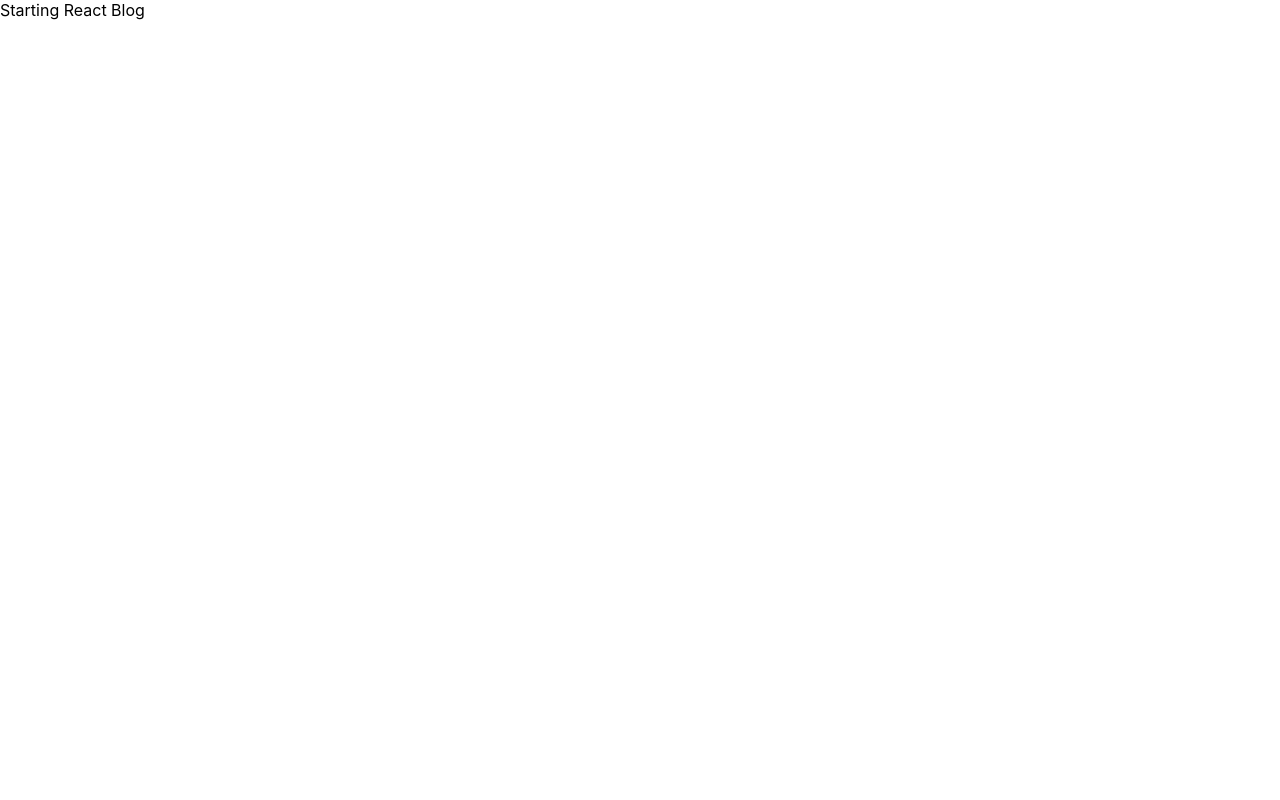
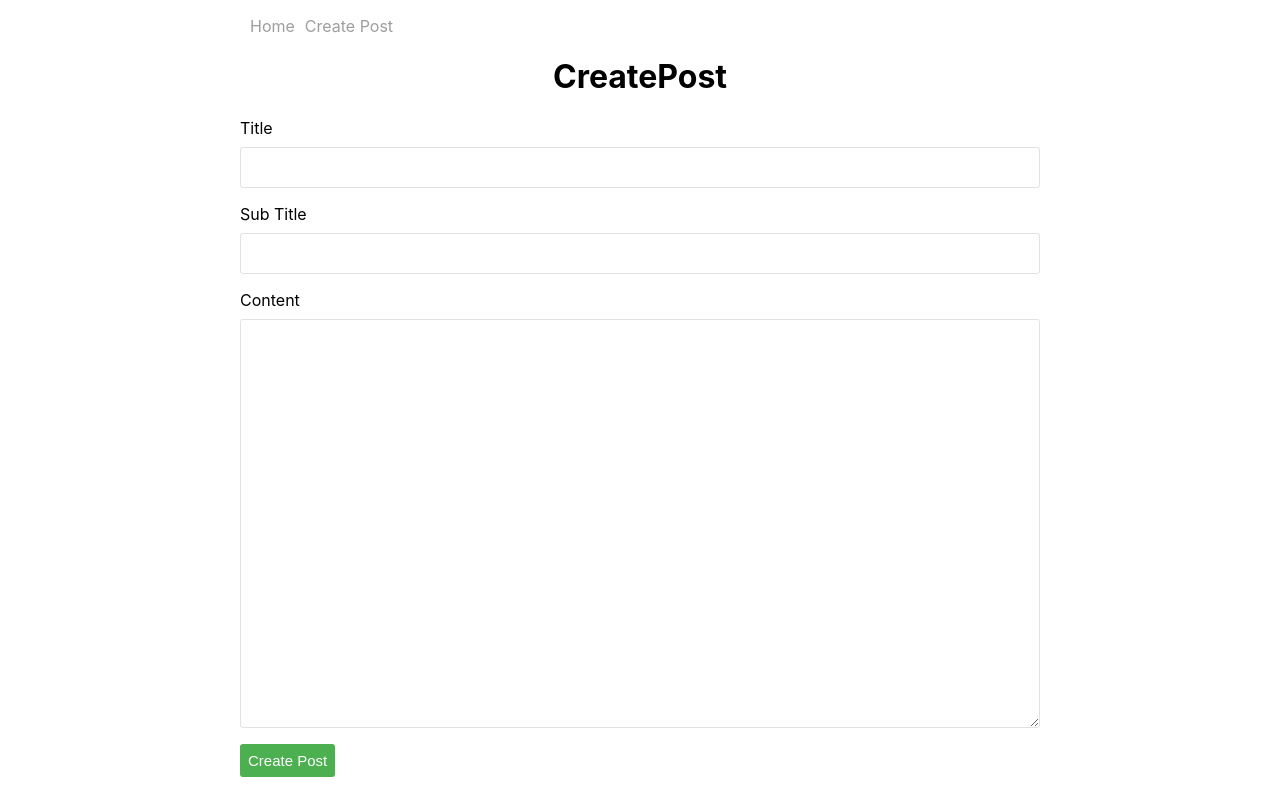
Before and after one commit to RawatPunit/Blog-React, a React (Create React App) app: page /create-post in a window 1280 px wide. Built offline with nearby package versions, Linux system fonts and the light colour scheme.

Commit message:
many changes from hom to routes

```diff
--- a/package.json
+++ b/package.json
@@ -9,7 +9,7 @@
     "firebase": "^10.0.0",
     "react": "^18.2.0",
     "react-dom": "^18.2.0",
-    "react-router-dom": "^6.14.1",
+    "react-router-dom": "^5.2.0",
     "react-scripts": "5.0.1",
     "web-vitals": "^2.1.4"
   },
--- a/src/components/App.js
+++ b/src/components/App.js
@@ -1,9 +1,16 @@
-
+import { Switch, Route } from 'react-router-dom';
+import {Navbar, Home, CreatePost, PostDetail} from './'
 
 function App() {
   return (
-    <div className="App">
-      Starting React Blog
+    <div className="container">
+      <Navbar/>
+      <Switch>
+      {/* //first Route as home component */}
+        <Route exact path='/' component={Home}/>
+        <Route exact path='/post/:postId' component={PostDetail}/>
+        <Route exact path='/create-post' component={CreatePost}/>
+      </Switch>
     </div>
   );
 }
--- /dev/null
+++ b/src/components/CreatePost.js
@@ -0,0 +1,33 @@
+
+
+function CreatePost() {
+  return (
+    <div className="create-post">
+      <h1>CreatePost</h1>
+      <form>
+
+            {/* title */}
+        <div className="form-field">
+            <label>Title</label>
+            <input/>
+        </div>
+
+            {/* for subtitle */}
+        <div className="form-field">
+            <label>Sub Title</label>
+            <input/>
+        </div>
+
+            {/* content */}
+        <div className="form-field">
+            <label>Content</label>
+            <textarea></textarea>
+        </div>
+
+        <button className="create-post-btn">Create Post</button>
+      </form>
+    </div>
+  );
+}
+
+export default CreatePost;
--- /dev/null
+++ b/src/components/Home.js
@@ -0,0 +1,11 @@
+
+
+function Home() {
+  return (
+    <div className="r">
+      Home
+    </div>
+  );
+}
+
+export default Home;
--- /dev/null
+++ b/src/components/Navbar.js
@@ -0,0 +1,15 @@
+import{Link} from 'react-router-dom'
+
+function Navbar() {
+  return (
+    <div >
+      {/* Navbar */}
+      <ul id="nav">
+        <li><Link to='/'>Home</Link></li>
+        <li><Link to='/create-post'>Create Post</Link></li>
+      </ul>
+    </div>
+  );
+}
+
+export default Navbar;
--- /dev/null
+++ b/src/components/PostDetail.js
@@ -0,0 +1,10 @@
+
+function PostDetail() {
+  return (
+    <div className="">
+      PostDetail
+    </div>
+  );
+}
+
+export default PostDetail;
--- /dev/null
+++ b/src/components/index.js
@@ -0,0 +1,7 @@
+import App from './App'
+import Navbar from './Navbar'
+import PostDetail from './PostDetail'
+import Home from './Home';
+import CreatePost from './CreatePost';
+
+export {App, Navbar, Home, CreatePost, PostDetail };
--- a/src/index.js
+++ b/src/index.js
@@ -1,12 +1,15 @@
 import React from 'react';
-import ReactDOM from 'react-dom/client';
+import ReactDOM from 'react-dom';
 import './index.css';
 import App from './components/App';
+import { BrowserRouter as Router} from 'react-router-dom';
 
 
 const root = ReactDOM.createRoot(document.getElementById('root'));
 root.render(
   <React.StrictMode>
-    <App />
+    <Router>
+    < App />
+    </Router>
   </React.StrictMode>
 );
```
Also changed, not shown: src/index.css (+0 -24 lines), 1 other file (tests, documents, lock files or other folders).
